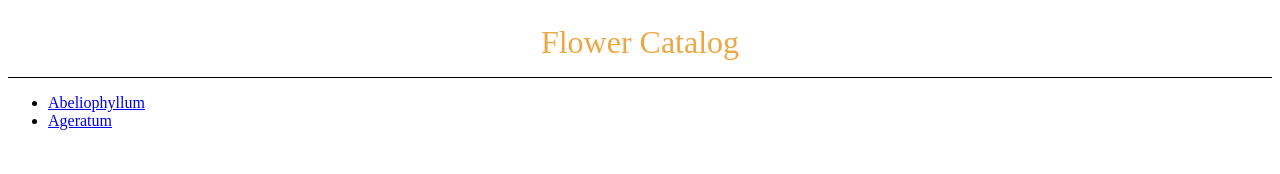
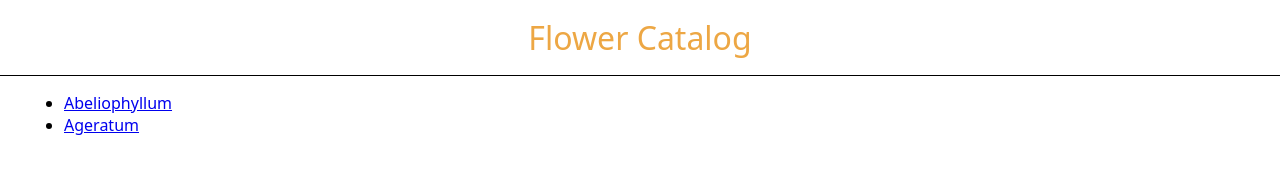
Before and after one commit to manjeetsharma0796/flower-catalog, a website: page html/index.html in a window 1280 px wide. Drawn offline with Linux system fonts and the light colour scheme.

Commit message:
add: title tag and remove console from handler

```diff
--- a/html/index.html
+++ b/html/index.html
@@ -3,6 +3,15 @@
   <head>
     <title>Flower Catalog</title>
     <style>
+      * {
+        font-family: system-ui, -apple-system, BlinkMacSystemFont, "Segoe UI",
+          Roboto, Oxygen, Ubuntu, Cantarell, "Open Sans", "Helvetica Neue",
+          sans-serif;
+        margin: 0;
+        padding: 0;
+        box-sizing: border-box;
+      }
+
       .heading {
         font-size: 2em;
         color: rgb(237, 167, 68);
@@ -10,11 +19,17 @@
         padding: 0.5em;
         border-bottom: 1px solid black;
       }
+
+      .catalog {
+        width: 90%;
+        margin: 0 auto;
+        padding-top: 1em;
+      }
     </style>
   </head>
   <body>
     <header class="heading">Flower Catalog</header>
-    <main>
+    <main class="catalog">
       <ul>
         <li><a href="./abeliophyllum.html">Abeliophyllum</a></li>
         <li><a href="./ageratum.html">Ageratum</a></li>
--- a/src/handler.js
+++ b/src/handler.js
@@ -48,7 +48,6 @@ const handle = (request, response) => {
 };
 
 const onIncomingRequest = (socket, data) => {
-  console.log(data);
   const request = parseRequest(data);
   const response = new Response(socket);
   handle(request, response);
```
Also changed, not shown: html/abeliophyllum.html (+1 -2 lines), html/ageratum.html (+1 -2 lines).
